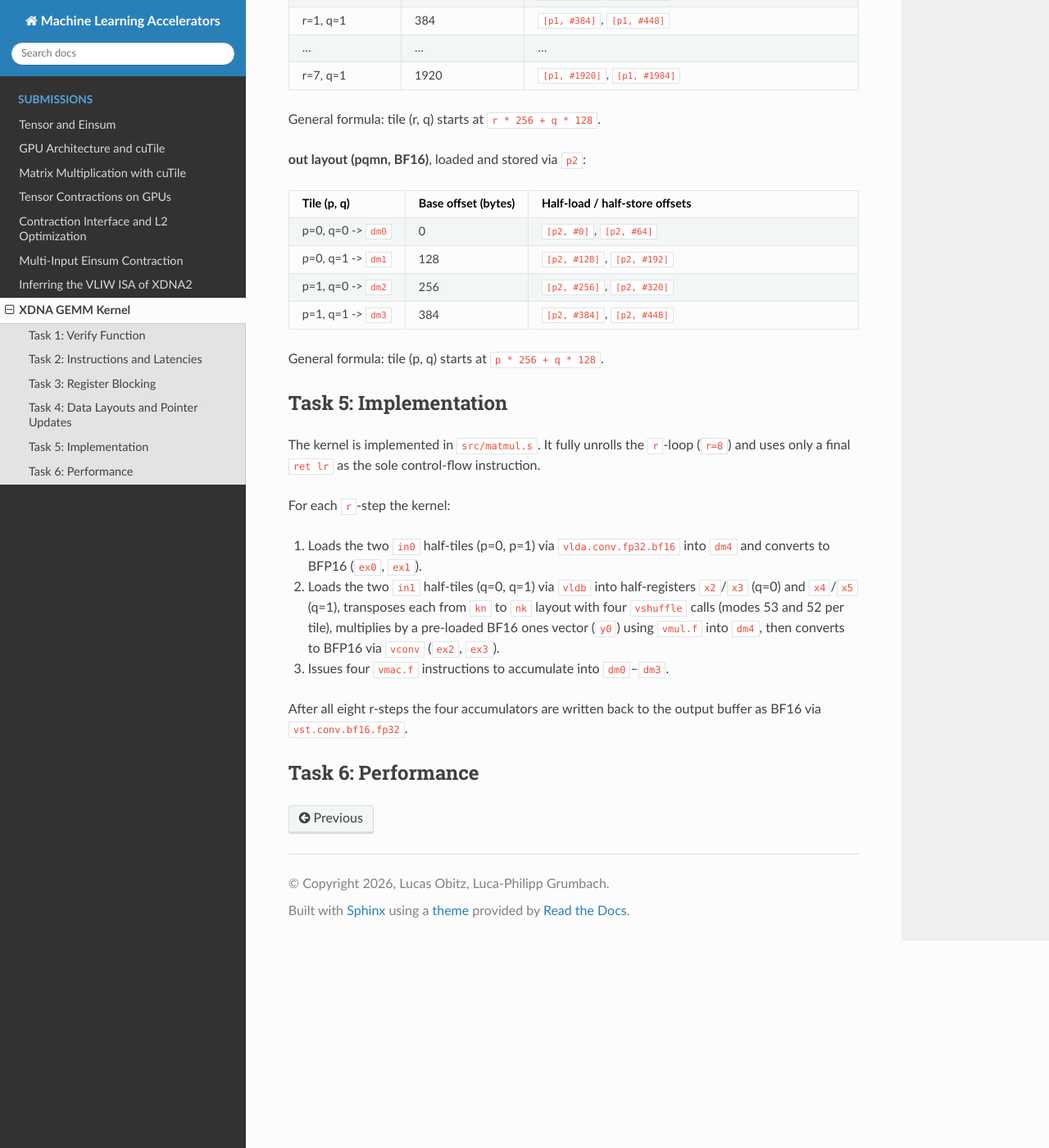
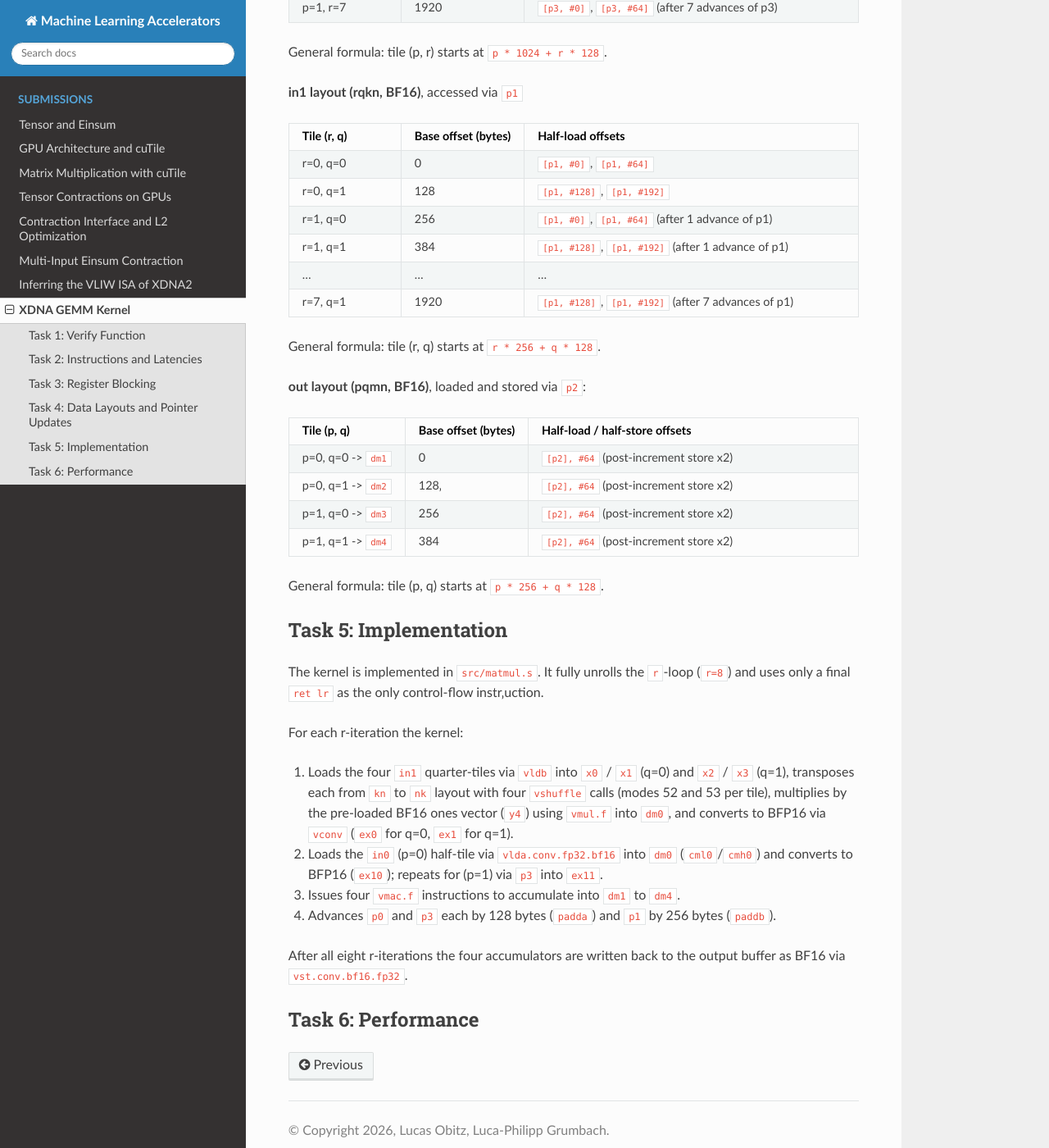
Before and after one commit to Shad00Z/machine-learning-accelerators, a Sphinx documentation site: the page built from docs/source/submissions/08_xdna_gemm_kernel.rst, in a window 1280 px wide and 1400 px high, scrolled down 2580 px. Shown: the whole window at 82% size. Built offline with Sphinx 7.4.7 and the Read the Docs theme 3.1.0, drawn with Linux system fonts in a browser that asks for light colours; some of the changed text lies outside the part shown.

Commit message:
update docs

```diff
--- a/docs/source/submissions/08_xdna_gemm_kernel.rst
+++ b/docs/source/submissions/08_xdna_gemm_kernel.rst
@@ -3,6 +3,16 @@ XDNA GEMM Kernel
 
 Task 1: Verify Function
 ------------------------------------------
+
+To verify the correctness of our kernel, we filled the missing code in the ``verify`` function like so:
+
+.. code-block:: python
+
+  ref = in0 @ in1
+
+  if not torch.allclose(out, ref, rtol=0.2, atol=0.5):
+      raise ValueError(f"[FAIL] verification did not pass.")
+
 
 Task 2: Instructions and Latencies
 ------------------------------------------
@@ -51,6 +58,12 @@ by counting the number of cycles between dependent instructions.
    * - ``vmac.f <DMd>, <DMm>, <EXr>, <EXs>, <Rn>``
      - V
      - 6
+   * - ``padda [<Pn>], #<imm>``
+     - A
+     - 1
+   * - ``paddb [<Pn>], #<imm>``
+     - B
+     - 1
    * - ``vst.conv.bf16.fp32 <CMLd>, [<Pn>, #<imm>]``
      - S
      - 2
@@ -63,19 +76,19 @@ Task 3: Register Blocking
 
 We keep all four ``out`` tiles (``p=2``, ``q=2``) in the accumulator registers for
 the whole ``r``-loop, to avoid repeated loads and stores of the output.
-For this we can use ``dm0`` to ``dm3``, which leaves us ``dm4`` for converting both ``in0`` and ``in1`` tiles.
+For this we can use ``dm1`` to ``dm4``, which leaves us ``dm0`` for converting both ``in0`` and ``in1`` tiles.
 Since the conversion is not needed until the end of the ``r``-loop, we can reuse the same register for both inputs.
 
-``in0`` is loaded directly as FP32 via ``vlda.conv.fp32.bf16`` into ``dm4``
-(two half-registers ``cml4`` / ``cmh4``) and then converted to BFP16 with ``vconv.bfp16ebs8.fp32``.
-The two ``p`` tiles produce ``ex0`` (``p=0``) and ``ex1`` (``p=1``).
+``in0`` is loaded directly as FP32 via ``vlda.conv.fp32.bf16`` into ``dm0``
+(two half-registers ``cml0`` / ``cmh0``) and then converted to BFP16 with ``vconv.bfp16ebs8.fp32``.
+The two ``p`` tiles produce ``ex10`` (``p=0``) and ``ex11`` (``p=1``).
 
 ``in1`` is in ``kn`` layout and must first be transposed to ``nk`` before conversion.
-It is loaded into vector half-registers ``x2`` / ``x3`` (q=0) and ``x4`` / ``x5`` (q=1) via ``vldb``,
-transposed with four ``vshuffle`` calls (modes 53 and 52 per tile),
-element-wise multiplied by a pre-loaded BF16 ones vector (``y0``) using ``vmul.f`` into ``dm4``,
+It is loaded into vector half-registers ``x0`` / ``x1`` (q=0) and ``x2`` / ``x3`` (q=1) via ``vldb``,
+transposed with four ``vshuffle`` calls (modes 52 and 53 per tile),
+element-wise multiplied by a pre-loaded BF16 ones vector (``y4``) using ``vmul.f`` into ``dm0``,
 then converted to BFP16 via ``vconv``.
-The two ``q`` tiles produce ``ex2`` (``q=0``) and ``ex3`` (``q=1``).
+The two ``q`` tiles produce ``ex0`` (``q=0``) and ``ex1`` (``q=1``).
 
 .. list-table:: Register Blocking
    :widths: 20 80
@@ -84,25 +97,29 @@ The two ``q`` tiles produce ``ex2`` (``q=0``) and ``ex3`` (``q=1``).
    * - Tensor
      - Registers
    * - ``out``
-     - | ``dm0`` (p=0, q=0), ``dm1`` (p=0, q=1)
-       | ``dm2`` (p=1, q=0), ``dm3`` (p=1, q=1)
+     - | ``dm1`` (p=0, q=0), ``dm2`` (p=0, q=1)
+       | ``dm3`` (p=1, q=0), ``dm4`` (p=1, q=1)
    * - ``in0``
-     - | ``dm4`` (FP32 temporary, shared with ``in1``)
-       | ``ex0`` (p=0, BFP16), ``ex1`` (p=1, BFP16)
+     - | ``dm0`` (FP32 temporary, shared with ``in1``)
+       | ``ex10`` (p=0, BFP16), ``ex11`` (p=1, BFP16)
    * - ``in1``
-     - | ``y0`` (BF16 ones constant, full 1024-bit Y-register)
-       | ``x2``, ``x3`` (q=0 BF16 half-loads, reused each iteration)
-       | ``x4``, ``x5`` (q=1 BF16 half-loads, reused each iteration)
-       | ``dm4`` (FP32 temporary, shared with ``in0``)
-       | ``ex2`` (q=0, BFP16), ``ex3`` (q=1, BFP16)
+     - | ``y4`` (= ``x8`` + ``x9``, BF16 ones constant, full 1024-bit Y-register)
+       | ``x0``, ``x1`` (q=0 BF16 half-loads, reused each iteration)
+       | ``x2``, ``x3`` (q=1 BF16 half-loads, reused each iteration)
+       | ``dm0`` (FP32 temporary, shared with ``in0``)
+       | ``ex0`` (q=0, BFP16), ``ex1`` (q=1, BFP16)
 
 Task 4: Data Layouts and Pointer Updates
 ------------------------------------------
 
 The kernel receives three pointer registers: ``p0`` pointing to ``in0``,
-``p1`` pointing ``in1`` and ``p2`` pointing to ``out``.
-Since the ``r``-loop is fully unrolled (``r=8``, no control flow), all tile accesses use
-fixed immediate offsets from these base pointers and no pointer register updates are required.
+``p1`` pointing to ``in1`` and ``p2`` pointing to ``out``.
+During setup, ``p3`` is initialised to ``p0 + 1024`` (four ``padda [p3], #256`` instructions)
+to serve as a dedicated pointer for the ``in0`` ``p=1`` row.
+After the four ``vmac.f`` instructions in each r-iteration, the pointers are advanced:
+``p0`` and ``p3`` each increment by 128 bytes (one ``8×8`` BF16 tile) via ``padda``,
+and ``p1`` increments by 256 bytes (two ``q`` tiles) via ``paddb``.
+The output is written at the end with sequential post-increment stores (``[p2], #64``).
 
 Each ``8 x 8`` BF16 tile is 128 bytes. Each half-load (``vlda.conv.fp32.bf16`` or ``vldb``) transfers
 64 bytes, so two half-loads are needed per tile.
@@ -121,22 +138,22 @@ Each ``8 x 8`` BF16 tile is 128 bytes. Each half-load (``vlda.conv.fp32.bf16`` o
      - ``[p0, #0]``, ``[p0, #64]``
    * - p=0, r=1
      - 128
-     - ``[p0, #128]``, ``[p0, #192]``
+     - ``[p0, #0]``, ``[p0, #64]`` (after 1 advance of p0)
    * - ...
      - ...
      - ...
    * - p=0, r=7
      - 896
-     - ``[p0, #896]``, ``[p0, #960]``
+     - ``[p0, #0]``, ``[p0, #64]`` (after 7 advances of p0)
    * - p=1, r=0
      - 1024
-     - ``[p0, #1024]``, ``[p0, #1088]``
+     - ``[p3, #0]``, ``[p3, #64]`` (p3 = p0\ :sub:`initial` + 1024)
    * - ...
      - ...
      - ...
    * - p=1, r=7
      - 1920
-     - ``[p0, #1920]``, ``[p0, #1984]``
+     - ``[p3, #0]``, ``[p3, #64]`` (after 7 advances of p3)
 
 General formula: tile (p, r) starts at ``p * 1024 + r * 128``.
 
@@ -157,16 +174,16 @@ General formula: tile (p, r) starts at ``p * 1024 + r * 128``.
      - ``[p1, #128]``, ``[p1, #192]``
    * - r=1, q=0
      - 256
-     - ``[p1, #256]``, ``[p1, #320]``
+     - ``[p1, #0]``, ``[p1, #64]`` (after 1 advance of p1)
    * - r=1, q=1
      - 384
-     - ``[p1, #384]``, ``[p1, #448]``
+     - ``[p1, #128]``, ``[p1, #192]`` (after 1 advance of p1)
    * - ...
      - ...
      - ...
    * - r=7, q=1
      - 1920
-     - ``[p1, #1920]``, ``[p1, #1984]``
+     - ``[p1, #128]``, ``[p1, #192]`` (after 7 advances of p1)
 
 General formula: tile (r, q) starts at ``r * 256 + q * 128``.
 
@@ -179,18 +196,18 @@ General formula: tile (r, q) starts at ``r * 256 + q * 128``.
    * - Tile (p, q)
      - Base offset (bytes)
      - Half-load / half-store offsets
-   * - p=0, q=0 -> ``dm0``
+   * - p=0, q=0 -> ``dm1``
      - 0
-     - ``[p2, #0]``, ``[p2, #64]``
-   * - p=0, q=1 -> ``dm1``
-     - 128
-     - ``[p2, #128]``, ``[p2, #192]``
-   * - p=1, q=0 -> ``dm2``
+     - ``[p2], #64`` (post-increment store x2)
+   * - p=0, q=1 -> ``dm2``
+     - 128‚
+     - ``[p2], #64`` (post-increment store x2)
+   * - p=1, q=0 -> ``dm3``
      - 256
-     - ``[p2, #256]``, ``[p2, #320]``
-   * - p=1, q=1 -> ``dm3``
+     - ``[p2], #64`` (post-increment store x2)
+   * - p=1, q=1 -> ``dm4``
      - 384
-     - ``[p2, #384]``, ``[p2, #448]``
+     - ``[p2], #64`` (post-increment store x2)
 
 General formula: tile (p, q) starts at ``p * 256 + q * 128``.
 
@@ -198,15 +215,16 @@ Task 5: Implementation
 ------------------------------------------
 
 The kernel is implemented in ``src/matmul.s``.
-It fully unrolls the ``r``-loop (``r=8``) and uses only a final ``ret lr`` as the sole control-flow instruction.
+It fully unrolls the ``r``-loop (``r=8``) and uses only a final ``ret lr`` as the only control-flow instr‚uction.
 
-For each ``r``-step the kernel:
+For each r-iteration the kernel:
 
-1. Loads the two ``in0`` half-tiles (p=0, p=1) via ``vlda.conv.fp32.bf16`` into ``dm4`` and converts to BFP16 (``ex0``, ``ex1``).
-2. Loads the two ``in1`` half-tiles (q=0, q=1) via ``vldb`` into half-registers ``x2``/``x3`` (q=0) and ``x4``/``x5`` (q=1), transposes each from ``kn`` to ``nk`` layout with four ``vshuffle`` calls (modes 53 and 52 per tile), multiplies by a pre-loaded BF16 ones vector (``y0``) using ``vmul.f`` into ``dm4``, then converts to BFP16 via ``vconv`` (``ex2``, ``ex3``).
-3. Issues four ``vmac.f`` instructions to accumulate into ``dm0``–``dm3``.
+1. Loads the four ``in1`` quarter-tiles via ``vldb`` into ``x0`` / ``x1`` (q=0) and ``x2`` / ``x3`` (q=1), transposes each from ``kn`` to ``nk`` layout with four ``vshuffle`` calls (modes 52 and 53 per tile), multiplies by the pre-loaded BF16 ones vector (``y4``) using ``vmul.f`` into ``dm0``, and converts to BFP16 via ``vconv`` (``ex0`` for q=0, ``ex1`` for q=1).
+2. Loads the ``in0`` (p=0) half-tile via ``vlda.conv.fp32.bf16`` into ``dm0`` (``cml0``/``cmh0``) and converts to BFP16 (``ex10``); repeats for (p=1) via ``p3`` into ``ex11``.
+3. Issues four ``vmac.f`` instructions to accumulate into ``dm1`` to ``dm4``.
+4. Advances ``p0`` and ``p3`` each by 128 bytes (``padda``) and ``p1`` by 256 bytes (``paddb``).
 
-After all eight r-steps the four accumulators are written back to the output buffer as BF16 via ``vst.conv.bf16.fp32``.
+After all eight r-iterations the four accumulators are written back to the output buffer as BF16 via ``vst.conv.bf16.fp32``.
 
 Task 6: Performance
 ------------------------------------------
```
Also changed, not shown: other parts of docs/source/submissions/08_xdna_gemm_kernel.rst (+0 -3 lines).
